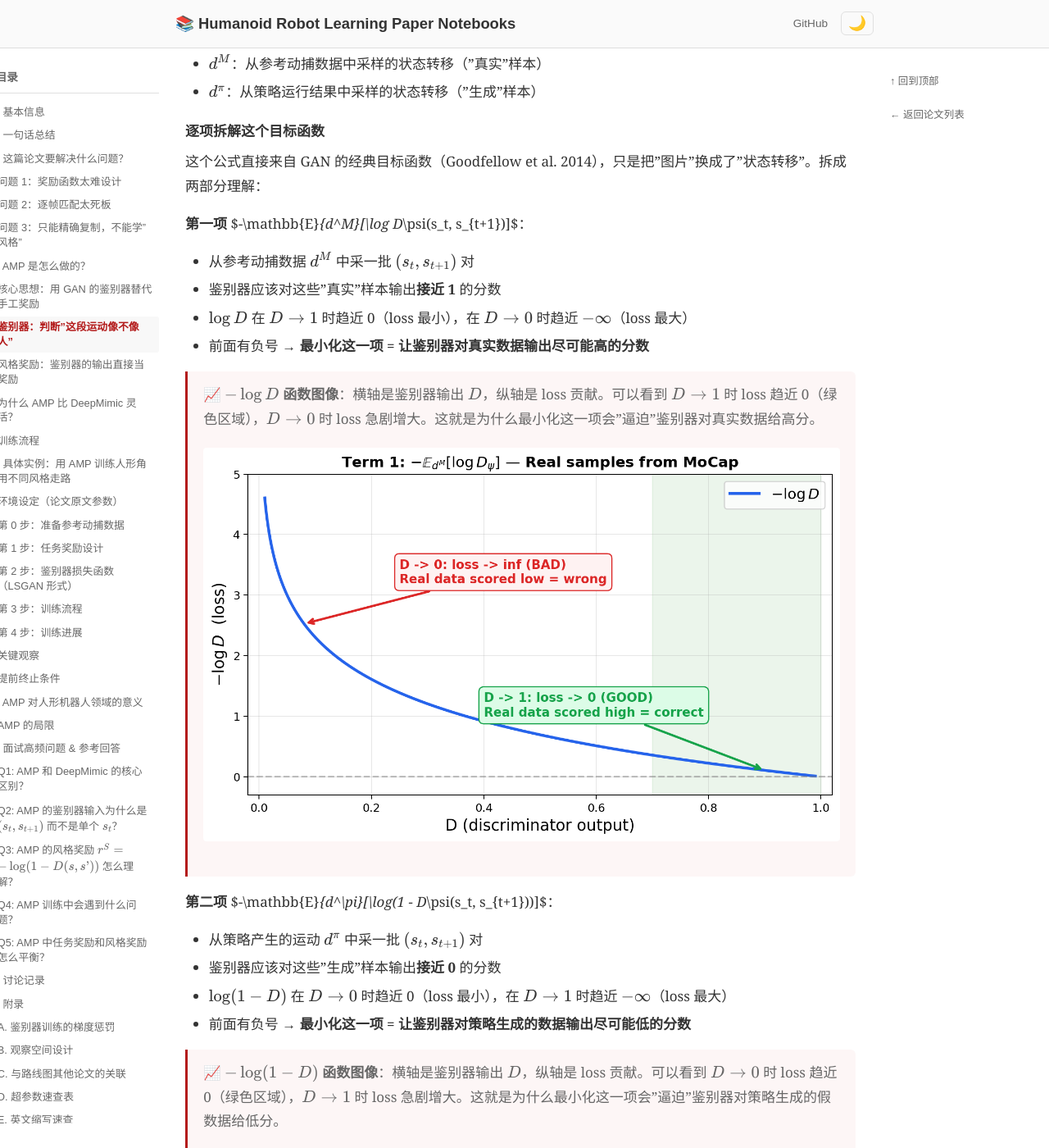
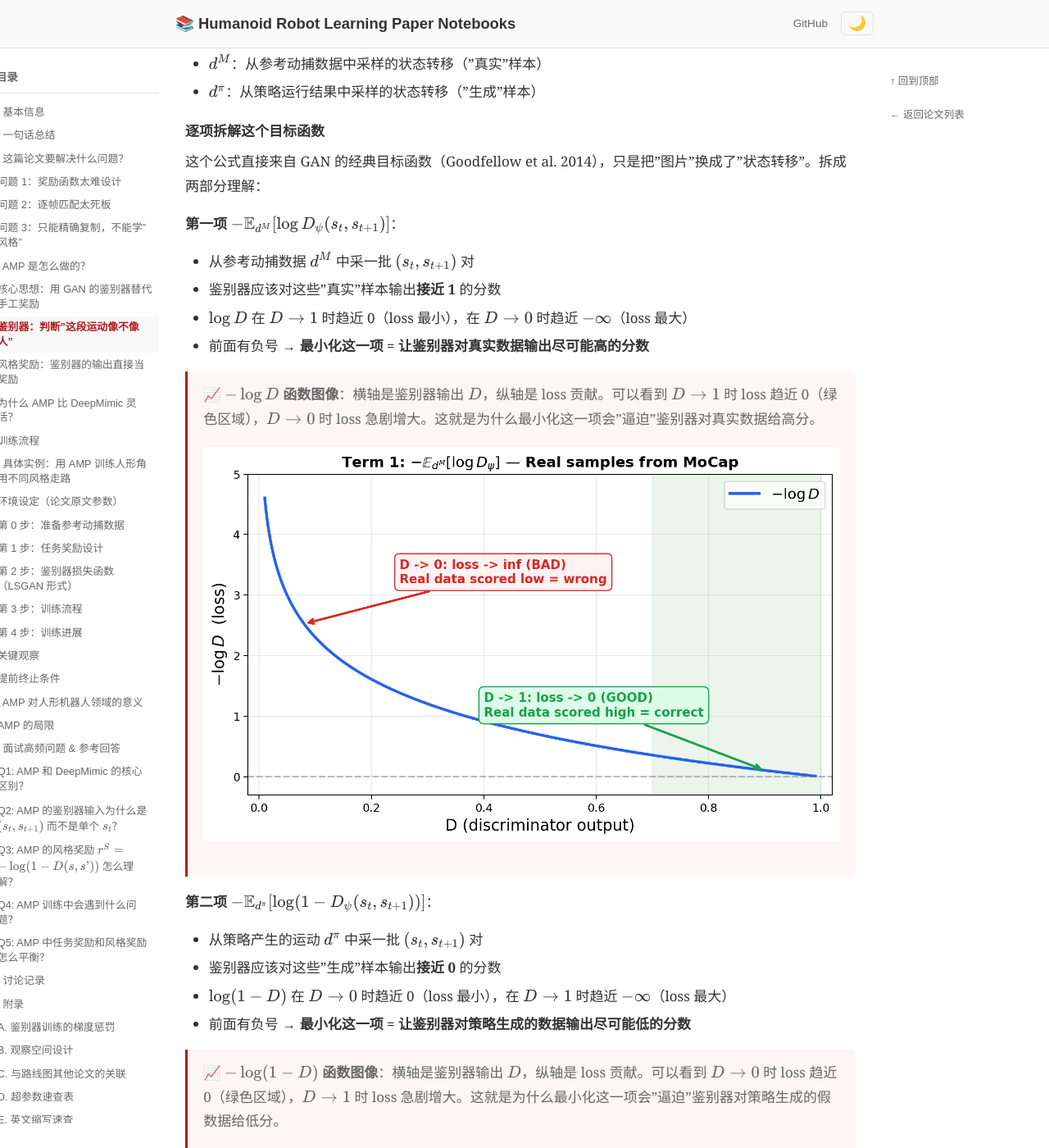
Before and after one commit to ImChong/Humanoid_Robot_Learning_Paper_Notebooks, a Jekyll site: the page built from papers/01_Foundational_RL/AMP_Adversarial_Motion_Priors_for_Stylized_Physics-Based_Character_Control/AMP_Adversarial_Motion_Priors_for_Stylized_Physics-Based_Character_Control.md, in a window 1280 px wide and 1400 px high, scrolled down 2635 px. Shown: the whole window at 82% size. Built offline with Jekyll 4.4.1, drawn with Linux system fonts in a browser that asks for light colours.

Commit message:
fix: 用nomarkdown块修复行内LaTeX被kramdown解析为斜体
span标签无效，kramdown仍会解析内部Markdown。
改用 {::nomarkdown} 块彻底禁止kramdown处理这两段公式。

```diff
--- a/papers/01_Foundational_RL/AMP_Adversarial_Motion_Priors_for_Stylized_Physics-Based_Character_Control/AMP_Adversarial_Motion_Priors_for_Stylized_Physics-Based_Character_Control.md
+++ b/papers/01_Foundational_RL/AMP_Adversarial_Motion_Priors_for_Stylized_Physics-Based_Character_Control/AMP_Adversarial_Motion_Priors_for_Stylized_Physics-Based_Character_Control.md
@@ -91,7 +91,9 @@ $$\min_\psi -\mathbb{E}_{d^M}\left[\log D_\psi(s_t, s_{t+1})\right] - \mathbb{E}
 
 这个公式直接来自 GAN 的经典目标函数（Goodfellow et al. 2014），只是把"图片"换成了"状态转移"。拆成两部分理解：
 
-**第一项** <span>$-\mathbb{E}_{d^M}[\log D_\psi(s_t, s_{t+1})]$</span>：
+{::nomarkdown}
+<p><strong>第一项</strong> $-\mathbb{E}_{d^M}[\log D_\psi(s_t, s_{t+1})]$：</p>
+{:/nomarkdown}
 
 - 从参考动捕数据 $d^M$ 中采一批 $(s_t, s_{t+1})$ 对
 - 鉴别器应该对这些"真实"样本输出**接近 1** 的分数
@@ -102,7 +104,9 @@ $$\min_\psi -\mathbb{E}_{d^M}\left[\log D_\psi(s_t, s_{t+1})\right] - \mathbb{E}
 >
 > ![Term 1: -log(D) 函数图像](log_term1_real.png)
 
-**第二项** <span>$-\mathbb{E}_{d^\pi}[\log(1 - D_\psi(s_t, s_{t+1}))]$</span>：
+{::nomarkdown}
+<p><strong>第二项</strong> $-\mathbb{E}_{d^\pi}[\log(1 - D_\psi(s_t, s_{t+1}))]$：</p>
+{:/nomarkdown}
 
 - 从策略产生的运动 $d^\pi$ 中采一批 $(s_t, s_{t+1})$ 对
 - 鉴别器应该对这些"生成"样本输出**接近 0** 的分数
```
